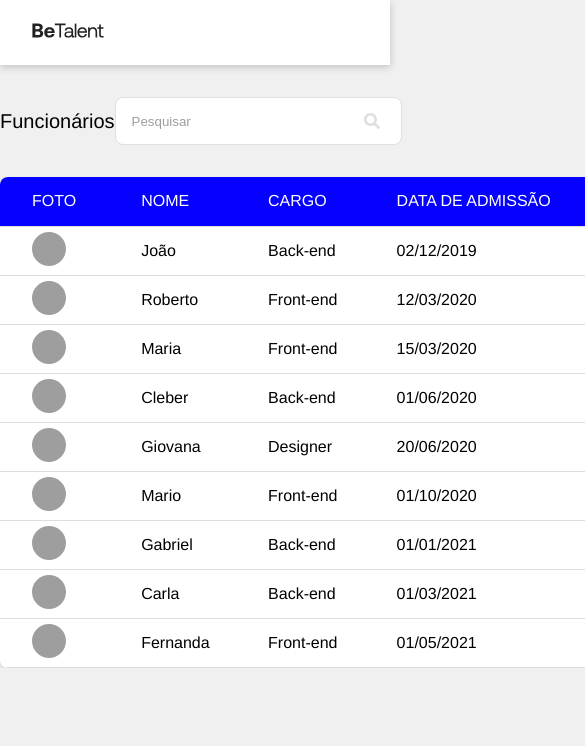
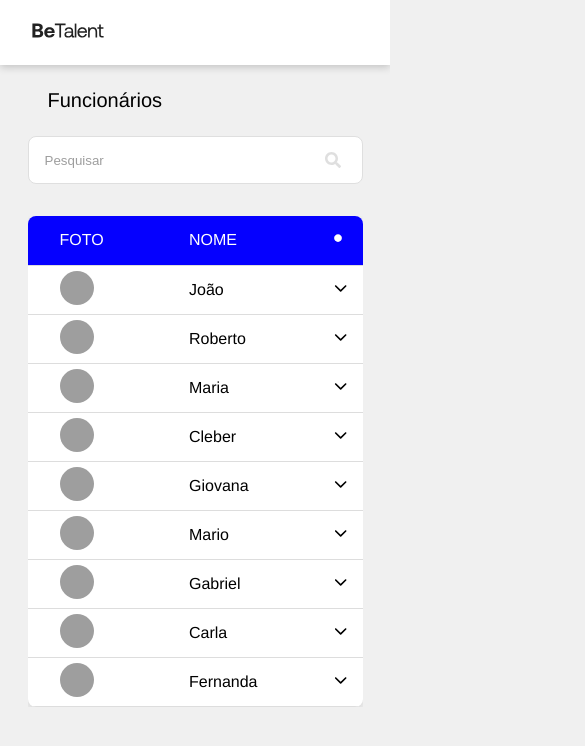
Before and after one commit to jonathandcosta/test_front, a React (Vite) app: page / in a window 390 px wide. Shown: the top 746 px of the page, 585 px wide, since content can reach past the window. Built offline with nearby package versions, Linux system fonts and the light colour scheme; grey boxes are pictures that could not be loaded.

Commit message:
feat: add responsive

```diff
--- a/src/App.css
+++ b/src/App.css
@@ -26,3 +26,9 @@ html {
   max-width: 960px;
   margin: 0 auto;
 }
+
+@media (max-width: 768px) {
+  .container {
+    max-width: 335px;
+  }
+}
--- a/src/components/header/Header.module.css
+++ b/src/components/header/Header.module.css
@@ -4,6 +4,3 @@
   width: 100%;
   box-shadow: 0px 2px 8px rgba(0, 0, 0, 0.2);
 }
-
-@media (max-width: 10rem) {
-}
--- a/src/components/search/SearchInput.module.css
+++ b/src/components/search/SearchInput.module.css
@@ -1,5 +1,6 @@
 .title {
   display: flex;
+  flex-wrap: wrap;
   justify-content: space-between;
   align-items: center;
   margin-top: 32px;
@@ -35,3 +36,17 @@ input::placeholder {
   cursor: pointer;
   width: 20px;
 }
+
+@media (max-width: 768px) {
+  .title {
+    margin-top: 0;
+  }
+
+  .title h1 {
+    margin: 24px 0px 24px 20px;
+  }
+
+  .container input {
+    width: 335px;
+  }
+}
--- a/src/components/table/Table.jsx
+++ b/src/components/table/Table.jsx
@@ -1,5 +1,7 @@
 import styles from './Table.module.css';
 import { formatPhoneNumber } from '../../utils/formatPhoneNumber';
+import { FaCircle } from 'react-icons/fa';
+import { FaChevronDown } from 'react-icons/fa6';
 
 const users = [
   {
@@ -94,9 +96,12 @@ const Table = () => {
             <tr className={styles.header}>
               <th className={styles.img}>Foto</th>
               <th>Nome</th>
-              <th>Cargo</th>
-              <th>Data de Admissão</th>
-              <th>Telefone</th>
+              <th className={styles.mobile}>Cargo</th>
+              <th className={styles.mobile}>Data de Admissão</th>
+              <th className={styles.mobile}>Telefone</th>
+              <th className={styles.circle}>
+                <FaCircle />
+              </th>
             </tr>
           </thead>
           <tbody>
@@ -110,11 +115,18 @@ const Table = () => {
                   />
                 </td>
                 <td>{user.name}</td>
-                <td>{user.job}</td>
-                <td>
+                <td className={styles.mobile}>{user.job}</td>
+                <td className={styles.mobile}>
                   {new Date(user.admission_date).toLocaleDateString('pt-BR')}
                 </td>
-                <td>{formatPhoneNumber(user.phone)}</td>
+                <td className={styles.mobile}>
+                  {formatPhoneNumber(user.phone)}
+                </td>
+                <td className={styles.button}>
+                  <button>
+                    <FaChevronDown />
+                  </button>
+                </td>
               </tr>
             ))}
           </tbody>
--- a/src/components/table/Table.module.css
+++ b/src/components/table/Table.module.css
@@ -46,3 +46,33 @@ tr:hover {
   object-fit: cover;
   margin-left: 32px;
 }
+
+.circle,
+.button {
+  display: none;
+}
+
+/* 📌 Estilos para telas menores */
+@media (max-width: 768px) {
+  .tableContainer {
+    width: 335px;
+  }
+
+  .circle,
+  .button {
+    display: table-cell;
+  }
+
+  .circle svg {
+    width: 8px;
+  }
+
+  button {
+    border: none;
+    background: none;
+  }
+
+  .mobile {
+    display: none;
+  }
+}
```
